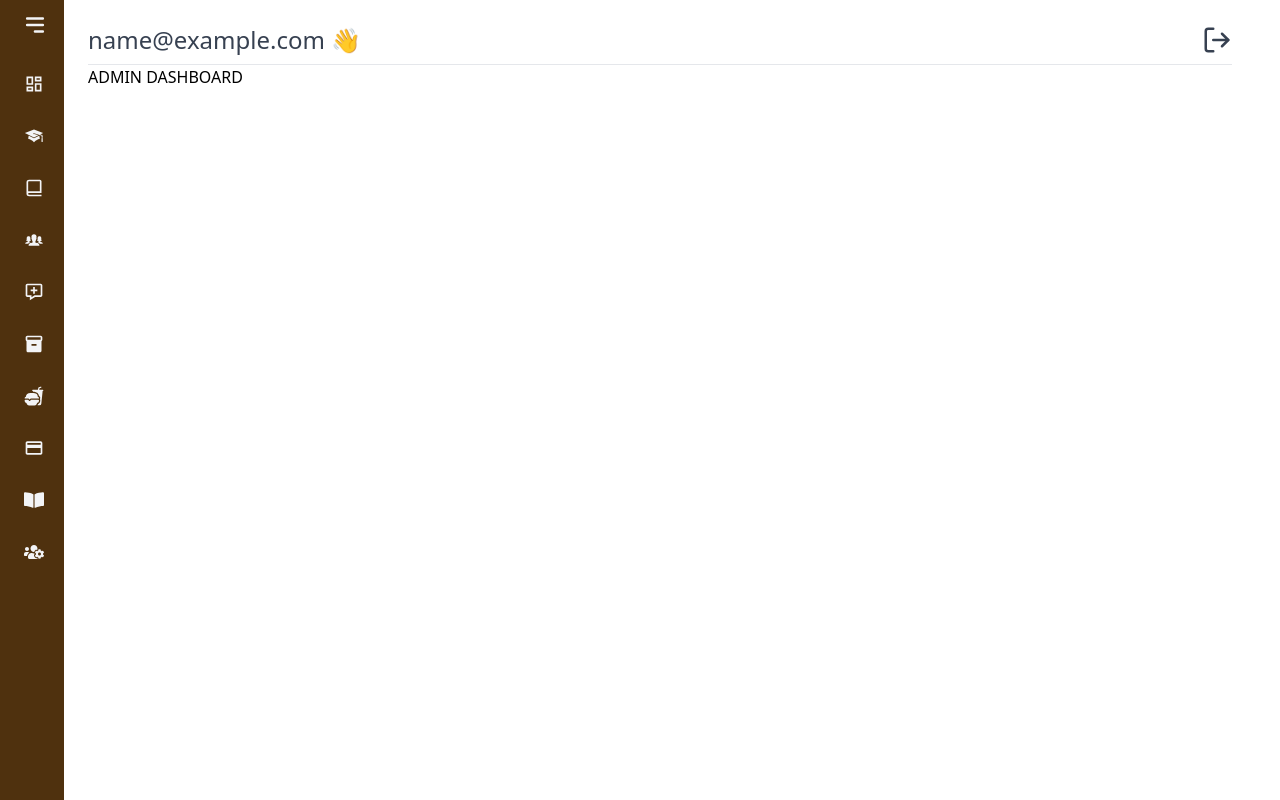
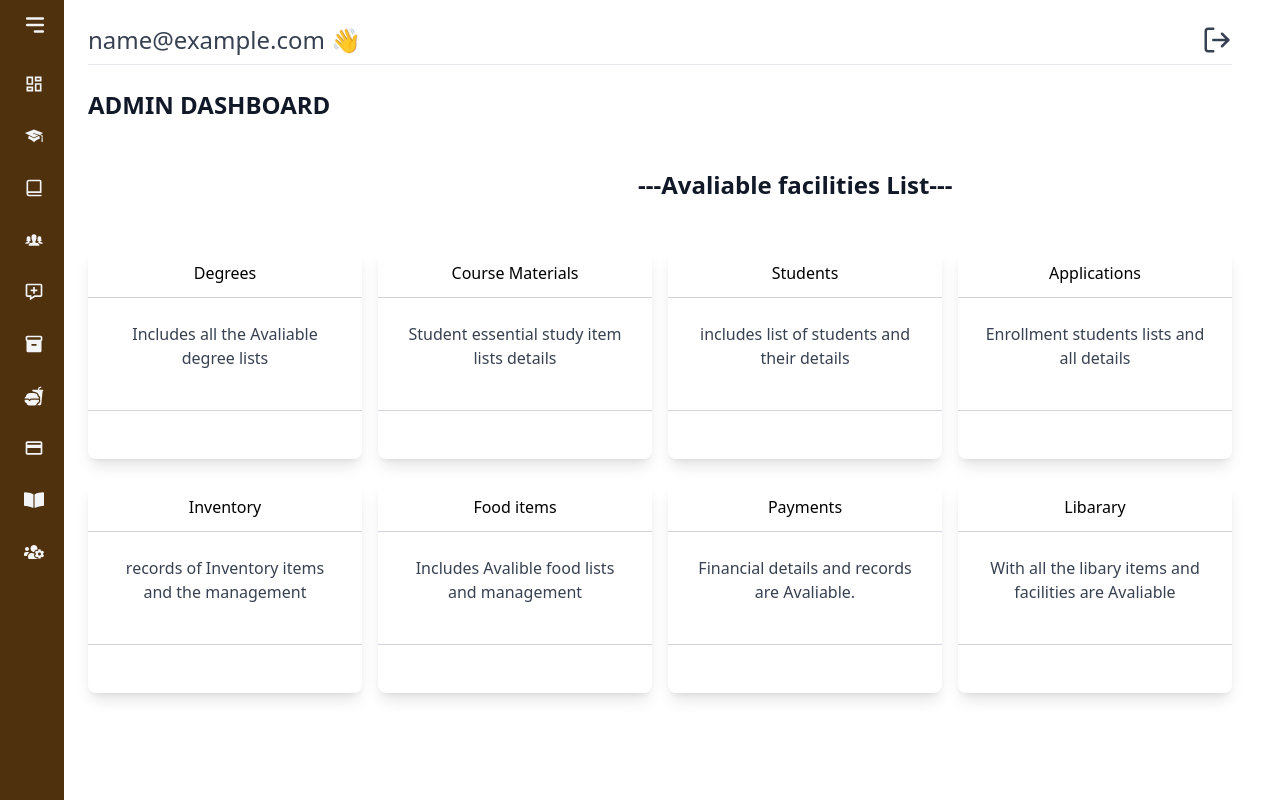
Before and after one commit to danuja01/ITP-ERPS, a React (Create React App) app in the folder ERPS/frontend/: page /admin/dashboard in a window 1280 px wide. Built offline with nearby package versions, Linux system fonts and the light colour scheme; sample sign-in values are in the browser's storage; what tw-elements would draw is missing.

Commit message:
dashboard

```diff
--- a/ERPS/frontend/src/pages/Dashboard.js
+++ b/ERPS/frontend/src/pages/Dashboard.js
@@ -29,7 +29,178 @@ const Dashboard = () => {
       <AdminNav />
       <div className='w-full mr-12'>
         <AdminName />
-        <h1>ADMIN DASHBOARD</h1>
+        <br></br>
+        <h1 className='text-2xl font-bold text-gray-900 justify-start flex'> ADMIN DASHBOARD </h1>
+        <br></br><br></br>
+        <h4 class="text-2xl font-bold text-gray-900 justify-start flex" style={{ paddingLeft: "550px" }}>---Avaliable facilities List---</h4>
+        <br></br><br></br>
+        <div class="grid grid-cols-4 gap-4">
+          <div><div class="flex justify-center">
+            <div class="block rounded-lg shadow-lg bg-white max-w-sm text-center">
+              <div class="py-3 px-6 border-b border-gray-300">
+                Degrees
+              </div>
+              <div class="p-6">
+                <p class="text-gray-700 text-base mb-4">
+                  Includes all the Avaliable degree lists
+                </p>
+
+              </div>
+              <div class="py-3 px-6 border-t border-gray-300 text-white dark:bg-[#4F310E]">
+                updated on date
+              </div>
+            </div>
+          </div></div>
+
+          <div><div class="flex justify-center">
+            <div class="block rounded-lg shadow-lg bg-white max-w-sm text-center">
+              <div class="py-3 px-6 border-b border-gray-300">
+                Course Materials
+              </div>
+              <div class="p-6">
+                <p class="text-gray-700 text-base mb-4">
+                  Student essential study item lists details
+                </p>
+
+              </div>
+              <div class="py-3 px-6 border-t border-gray-300 text-white dark:bg-[#4F310E]">
+              updated on date
+              </div>
+            </div>
+          </div></div>
+
+          <div><div class="flex justify-center">
+            <div class="block rounded-lg shadow-lg bg-white max-w-sm text-center">
+              <div class="py-3 px-6 border-b border-gray-300">
+                Students
+              </div>
+              <div class="p-6">
+                <p class="text-gray-700 text-base mb-4">
+                 includes list of students and their details
+                </p>
+
+              </div>
+              <div class="py-3 px-6 border-t border-gray-300 text-white dark:bg-[#4F310E]">
+              updated on date
+              </div>
+            </div>
+          </div></div>
+
+          <div><div class="flex justify-center">
+            <div class="block rounded-lg shadow-lg bg-white max-w-sm text-center">
+              <div class="py-3 px-6 border-b border-gray-300">
+                Applications
+              </div>
+              <div class="p-6">
+
+                <p class="text-gray-700 text-base mb-4">
+                  Enrollment students lists and all details
+                </p>
+
+              </div>
+              <div class="py-3 px-6 border-t border-gray-300 text-white dark:bg-[#4F310E]">
+              updated on date
+              </div>
+            </div>
+          </div></div>
+        </div>
+<br></br>
+        <div class="grid grid-cols-4 gap-4">
+          <div><div class="flex justify-center">
+            <div class="block rounded-lg shadow-lg bg-white max-w-sm text-center">
+              <div class="py-3 px-6 border-b border-gray-300">
+                Inventory
+              </div>
+              <div class="p-6">
+                <p class="text-gray-700 text-base mb-4">
+                  records of Inventory items and the management
+                </p>
+
+              </div>
+              <div class="py-3 px-6 border-t border-gray-300 text-white dark:bg-[#4F310E]">
+              updated on date
+              </div>
+            </div>
+          </div></div>
+
+          <div><div class="flex justify-center">
+            <div class="block rounded-lg shadow-lg bg-white max-w-sm text-center">
+              <div class="py-3 px-6 border-b border-gray-300">
+                Food items
+              </div>
+              <div class="p-6">
+
+                <p class="text-gray-700 text-base mb-4">
+                  Includes Avalible food lists and management
+                </p>
+
+              </div>
+              <div class="py-3 px-6 border-t border-gray-300 text-white dark:bg-[#4F310E]">
+                updated on date
+              </div>
+            </div>
+          </div></div>
+
+          <div><div class="flex justify-center">
+            <div class="block rounded-lg shadow-lg bg-white max-w-sm text-center">
+              <div class="py-3 px-6 border-b border-gray-300">
+                Payments
+              </div>
+              <div class="p-6">
+
+                <p class="text-gray-700 text-base mb-4">
+                  Financial details and records are Avaliable.
+                </p>
+
+              </div>
+              <div class="py-3 px-6 border-t border-gray-300 text-white dark:bg-[#4F310E]">
+              updated on date
+              </div>
+            </div>
+          </div></div>
+
+          <div><div class="flex justify-center">
+            <div class="block rounded-lg shadow-lg bg-white max-w-sm text-center">
+              <div class="py-3 px-6 border-b border-gray-300">
+               Libarary
+              </div>
+              <div class="p-6">
+
+                <p class="text-gray-700 text-base mb-4">
+                  With all the libary items and facilities are Avaliable
+                </p>
+
+              </div>
+              <div class="py-3 px-6 border-t border-gray-300 text-white dark:bg-[#4F310E]">
+              updated on date
+              </div>
+            </div>
+          </div></div>
+        </div>
+
+
+
+
+
+
+
+
+
+
+
+
+
+
+
+
+
+
+
+
+
+
+
+
       </div>
     </section>
   );
```
